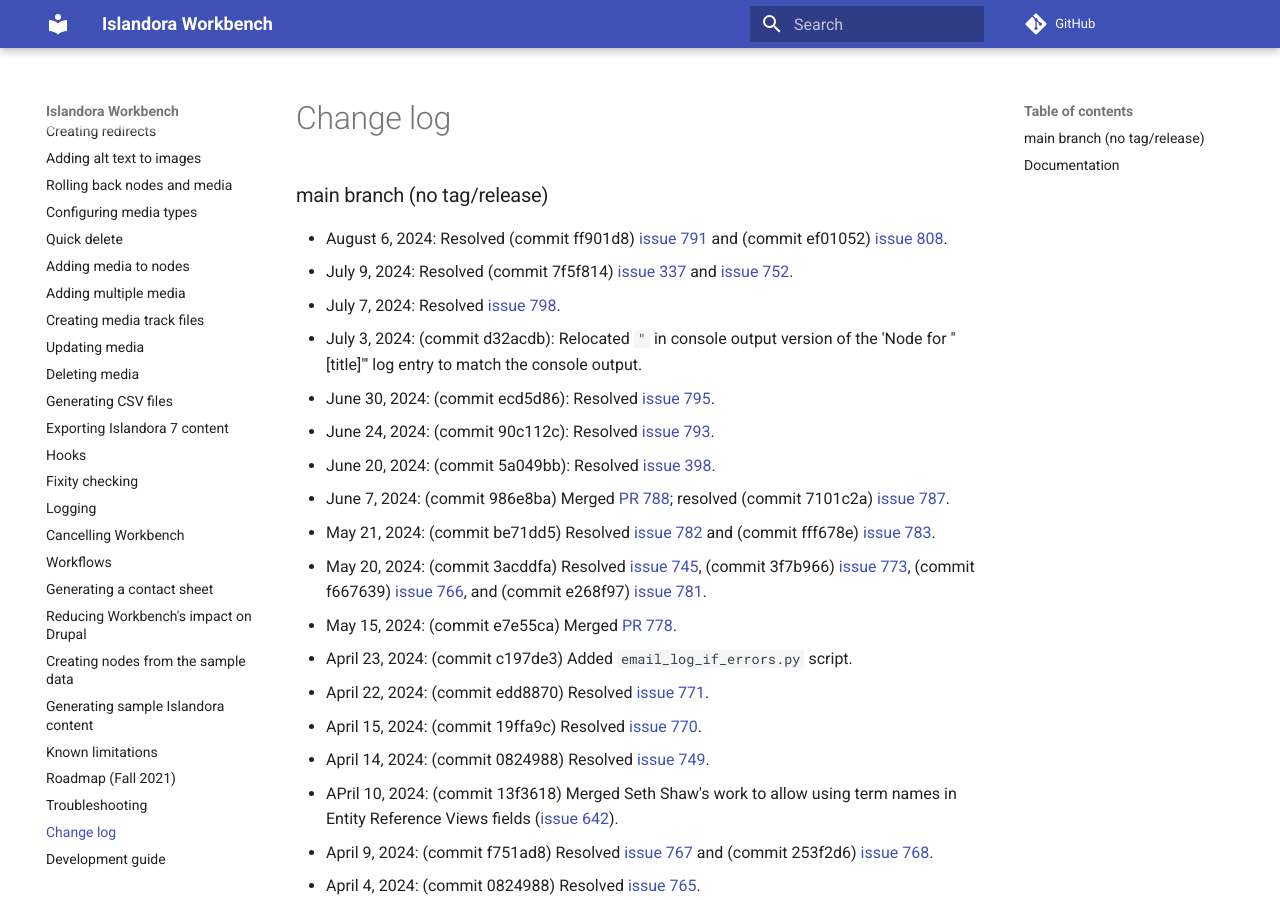
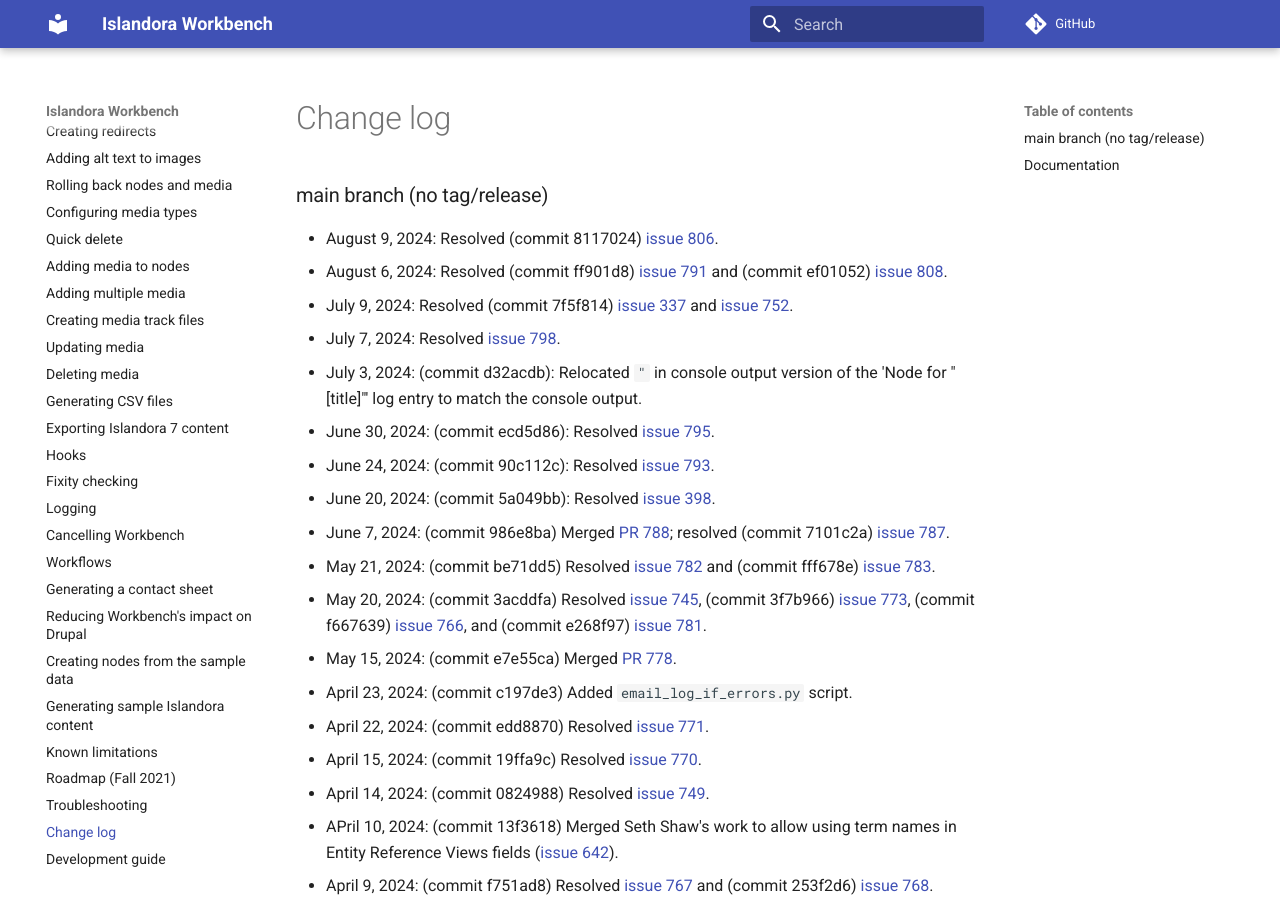
Before and after one commit to mjordan/islandora_workbench_docs, an MkDocs documentation site: the page built from docs/changelog.md, in a window 1280 px wide and 900 px high. Built offline with MkDocs 1.6.1 and Material for MkDocs 9.7.7, drawn with Linux system fonts in a browser that asks for light colours; comment, search, counter and statistics services are not loaded.

Commit message:
Updated changelog.

```diff
--- a/docs/changelog.md
+++ b/docs/changelog.md
@@ -1,5 +1,6 @@
 ### main branch (no tag/release)
 
+* August 9, 2024: Resolved (commit 8117024) [issue 806](https://github.com/mjordan/islandora_workbench/issues/806).
 * August 6, 2024: Resolved (commit ff901d8) [issue 791](https://github.com/mjordan/islandora_workbench/issues/791) and (commit ef01052) [issue 808](https://github.com/mjordan/islandora_workbench/issues/808).
 * July 9, 2024: Resolved (commit 7f5f814) [issue 337](https://github.com/mjordan/islandora_workbench/issues/337) and [issue 752](https://github.com/mjordan/islandora_workbench/issues/752).
 * July 7, 2024: Resolved [issue 798](https://github.com/mjordan/islandora_workbench/issues/798).
```
